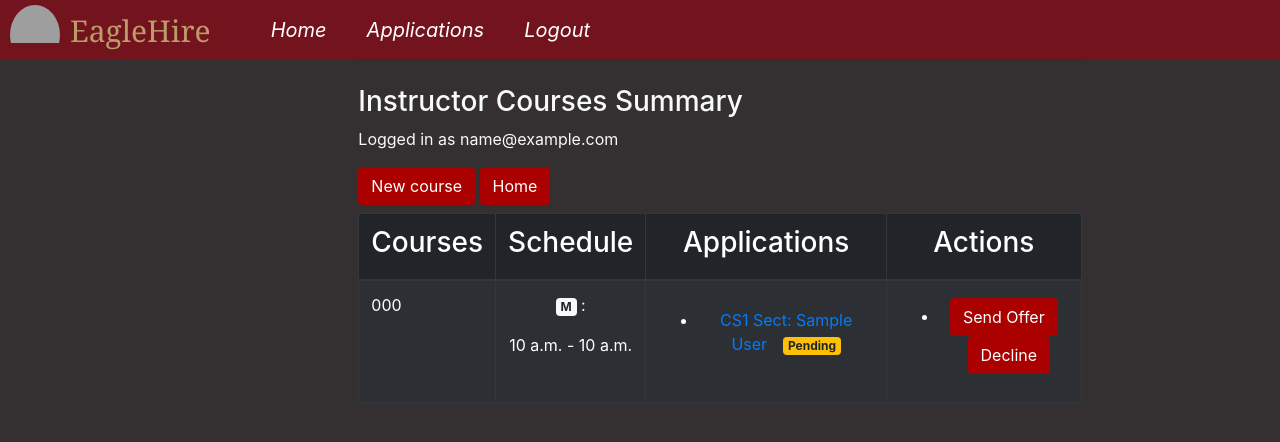
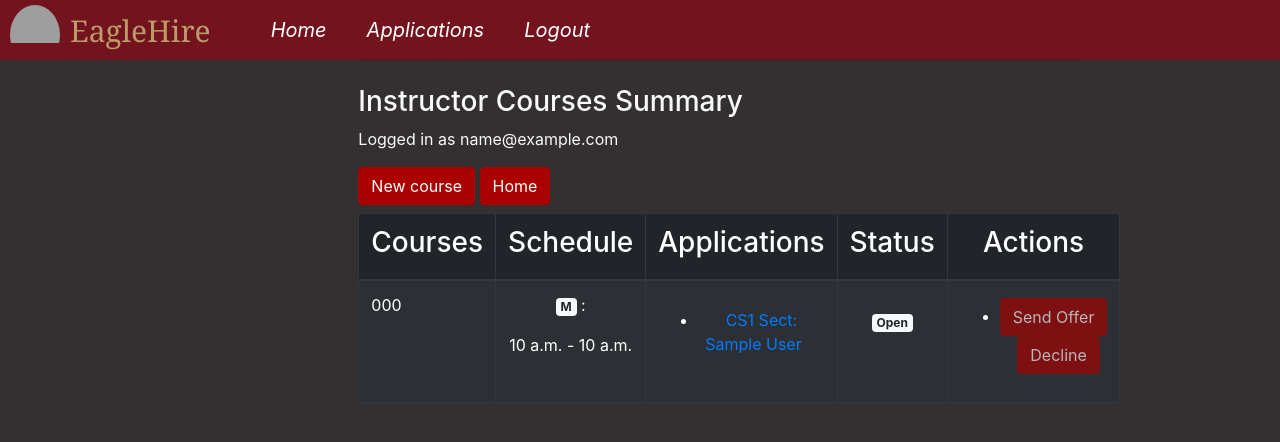
Before and after one commit to CSCI3356Spring2023/TeamFriday-, a Django app: page /instructor_summary/ in a window 1280 px wide. Shown: the top 442 px of the page. Run offline with Django 4.2, Linux system fonts and the light colour scheme; a user stored in the database is signed in; tables that the repository leaves empty hold one stand-in row (values such as "Sample post"); some libraries are stand-ins or nearby versions; grey boxes are pictures that could not be loaded.

Commit message:
Application status field

```diff
--- a/oursite/main/models.py
+++ b/oursite/main/models.py
@@ -61,6 +61,7 @@ class Application(models.Model):
     coverl_desc = models.TextField(max_length=1000, default='test')
 
     STATUS_CHOICES = (
+        ('Open', 'Open'),
         ('Pending', 'Pending'),
         ('Accepted', 'Accepted'),
         ('Rejected', 'Rejected'),
@@ -69,7 +70,7 @@ class Application(models.Model):
     status = models.CharField(
         max_length=10,
         choices=STATUS_CHOICES,
-        default='Pending',
+        default='Open',
     )
 
     def __str__(self):
--- a/oursite/main/templates/main/Instructor_Summary.html
+++ b/oursite/main/templates/main/Instructor_Summary.html
@@ -2,7 +2,7 @@
 
 {% load crispy_forms_tags %}
 
-{%block title%}InstructorSummary{%endblock%}
+{%block title%}Course Summary{%endblock%}
 
 {%block nav%}
     <div class="nav-links">
@@ -35,7 +35,8 @@
               <tr>
                 <th scope="col"><h3>Courses</h3></th>
                 <th scope="col"><h3>Schedule</h3></th>
-                <th scope="col" class="col-sm-4"><h3>Applications</h3></th>
+                <th scope="col" class="col-sm-3"><h3>Applications</h3></th>
+                <th scope="col" class="col-sm-1"><h3>Status</h3></th>
                 <th scope="col"><h3>Actions</h3></th>
               </tr>
             </thead>
@@ -58,23 +59,44 @@
                           {%for app in course.applications.all %}
                             {% if app.status == 'Pending' %}
                               <ul>
-                                <li style="margin-top: 15px;"><a href="/instructor_summary/application/{{app.id}}">{{app}}&emsp;</a><span class="badge badge-warning">{{app.status}}</span></li>
+                                <li style="margin-top: 15px;"><a href="/instructor_summary/application/{{app.id}}">{{app}}&emsp;</a></li>
                               </ul>
                             {% elif app.status == 'Accepted'%}
                               <ul>
-                                <li style="margin-top: 15px;"><a href="/instructor_summary/application/{{app.id}}">{{app}}&emsp;</a><span class="badge badge-success">{{app.status}}</span></li>
+                                <li style="margin-top: 15px;"><a href="/instructor_summary/application/{{app.id}}">{{app}}&emsp;</a></li>
                               </ul>
                             {% else %}
                             <ul>
-                              <li style="margin-top: 15px;"><a href="/instructor_summary/application/{{app.id}}">{{app}}&emsp;</a><span class="badge badge-danger">{{app.status}}</span></li>
+                              <li style="margin-top: 15px;"><a href="/instructor_summary/application/{{app.id}}">{{app}}&emsp;</a>
                             </ul>
                             {%endif%}
                           {%endfor%}
                         </td>
                         <td style="text-align: center;">
+                          {%for app in course.applications.all %}
+                            <p></p>
+                            {% if app.status == 'Pending' %}
+                              <p>
+                                <span class="badge badge-warning">{{app.status}}</span></li>
+                              </p>
+                            {% elif app.status == 'Accepted'%}
+                              <p>
+                                <span class="badge badge-success">{{app.status}}</span></li>
+                              </p>
+                            {% elif app.status == 'Rejected' %}
+                              <p>
+                                <span class="badge badge-danger">{{app.status}}</span></li>
+                              </p>
+                            {% else %}
+                              <p>
+                                <span class="badge badge-light">{{app.status}}</span></li>
+                              </p>
+                            {%endif%}
+                          {% endfor %}
+                        </td>
+                        <td style="text-align: center;">
                           <ul>
                         {%for app in course.applications.all %}
-
                         {% if app.status == 'Pending' %}
                             <li style="margin-top: 5px;"><a href="/instructor_summary" class="btn btn-success">Send Offer</a><a href="/instructor_summary" class="btn btn-success" style="margin-left: 10px;">Decline</a></li>
                             {% elif app.status == 'Accepted'%}
```
Also changed, not shown: oursite/main/migrations/0004_alter_application_status.py (added).
